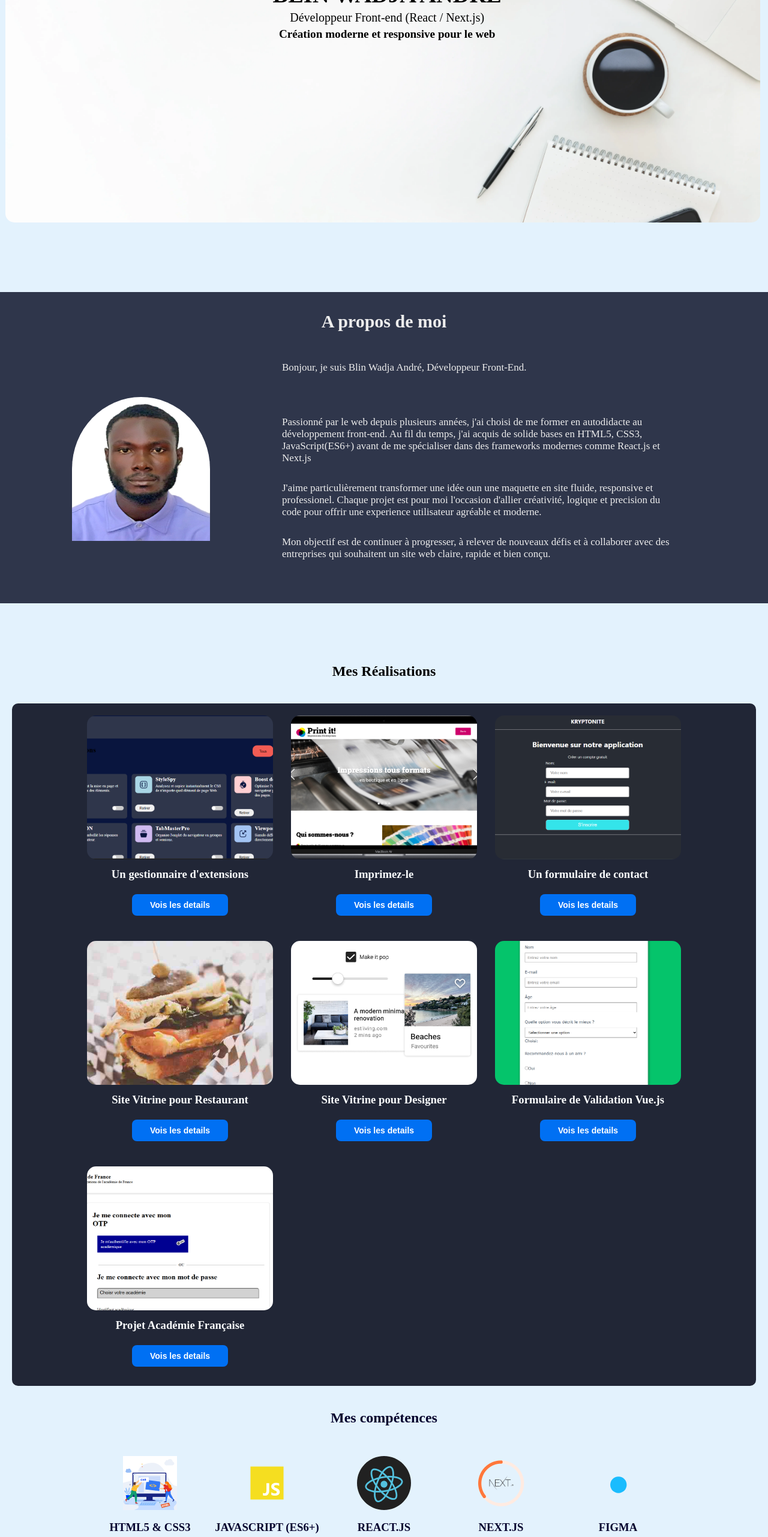
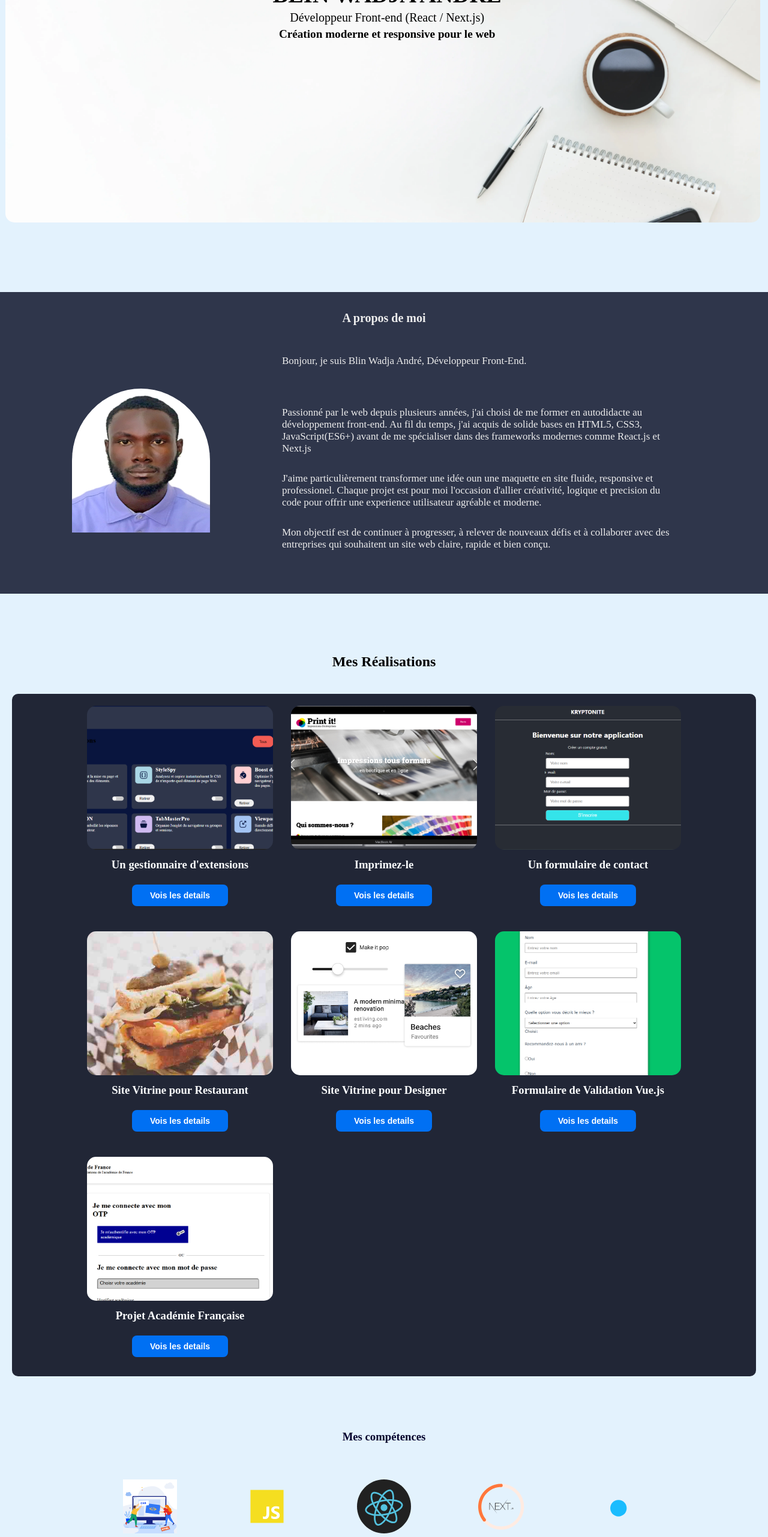
Before and after one commit to amonandre12/mon-portfolio, a Next.js app: page / in a window 1280 px wide. Shown: the part 234-2797 px from the top of the page at 60% size. Built offline with nearby package versions, Linux system fonts and the light colour scheme.

Commit message:
Script Modifiés

```diff
--- a/app/page.js
+++ b/app/page.js
@@ -20,8 +20,10 @@ import Footer from '../components/Footer';
            <ProjectCard/>
           </section>
 
+          <section id="compétences">
+            <Skills/>
+          </section>
 
-           <Skills/>
 
            <section id="contact">
              <FormContact/>
--- a/components/Nav.js
+++ b/components/Nav.js
@@ -52,6 +52,7 @@ function Navigation() {
                  <Link href="/" onClick={() => setIsMenuOpen(!isMenuOpen)}>Accueil</Link>
                   <Link href="#about"onClick={() => setIsMenuOpen(!isMenuOpen)}>À  propos</Link>
                  <Link href="#project" onClick={() => setIsMenuOpen(!isMenuOpen)}>Projets</Link>
+                  <Link href="#compétences" onClick={() => setIsMenuOpen(!isMenuOpen)}>Compétences</Link>
                   <a href="#contact" onClick={() => setIsMenuOpen(!isMenuOpen)}>Contact</a>
                    {/* </div> */}
 
--- a/styles/Form.css
+++ b/styles/Form.css
@@ -73,7 +73,8 @@ textarea {
     .contact_form {
         margin-top:45px;
     }
+
     .form_section {
-        margin-top:50px;
+        margin-top:90px;
     }
 }
--- a/styles/Title.css
+++ b/styles/Title.css
@@ -78,6 +78,8 @@
 
 
 .title_content  p {
-    font-size: 20px ;
-  }
+  font-size: 20px ;
 }
+
+
+}
--- a/styles/about.css
+++ b/styles/about.css
@@ -1,7 +1,7 @@
 /* The text styles  */
 .para_p , p {
     color: #121212;
-    font-size :18px;
+    font-size :14px;
     padding:5px ;
     align-items : center;
 }
@@ -34,6 +34,7 @@
     align-items : center ;
 }
 
+
 .content_about {
     margin-bottom: 30px ;
     padding:10px;
@@ -41,10 +42,11 @@
     padding-bottom: 40px;
 }
 
+
 .content_about h2 , p{
     color : hsl(0, 0%, 93%);
     margin: 20px;
-    font-size : 30px;
+    font-size : 20px;
 }
 
 
--- a/styles/skills.css
+++ b/styles/skills.css
@@ -32,7 +32,7 @@
     .skills_content {
         display : flex;
         flex-direction: row;
-        margin-top: 30px;
+        margin-top: 40px;
         padding: 20px;
         gap: 20px;
         justify-content: center;
```
